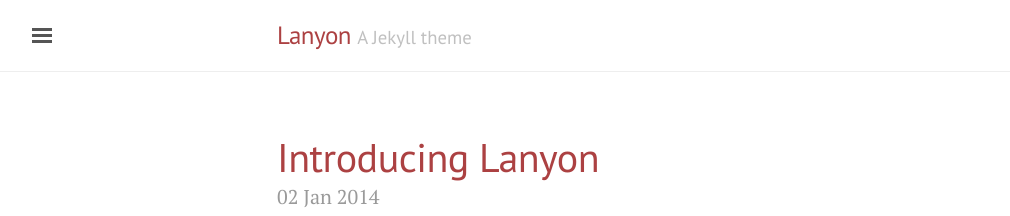
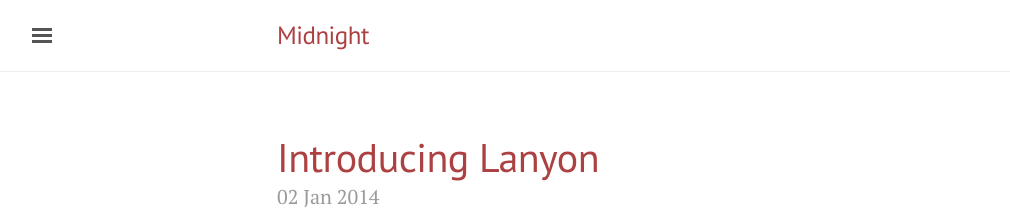
Before and after one commit to midnight2104/midnight2104.github.io, a Jekyll site: the page built from index.html, in a window 1280 px wide and 900 px high. Shown: the top 216 px of the window, without its empty margins (3-1013 px from the left). Built offline with Jekyll 4.4.1, drawn with Linux system fonts in a browser that asks for light colours; the list of posts is cut into pages by our own code; part of the change alters nothing that is shown.

Commit message:
Update _config.yml

```diff
--- a/_config.yml
+++ b/_config.yml
@@ -5,18 +5,13 @@ permalink:           pretty
 
 
 # Setup
-title:               Lanyon
-tagline:             'A Jekyll theme'
-description:         'A reserved <a href="http://jekyllrb.com" target="_blank">Jekyll</a> theme that places the utmost gravity on content with a hidden drawer. Made by <a href="https://twitter.com/mdo" target="_blank">@mdo</a>.'
-url:                 http://lanyon.getpoole.com
+title:               Midnight
+url:                 https://github.com/midnight2104
 baseurl:             ''
 paginate:            5
 
 # About/contact
 author:
-  name:              Mark Otto
-  url:               https://twitter.com/mdo
-  email:             markdotto@gmail.com
-
-# Custom vars
-version:             1.0.0
+  name:              midnight2104
+  url:               https://github.com/midnight2104
+  email:             ll2104@163.com
```
